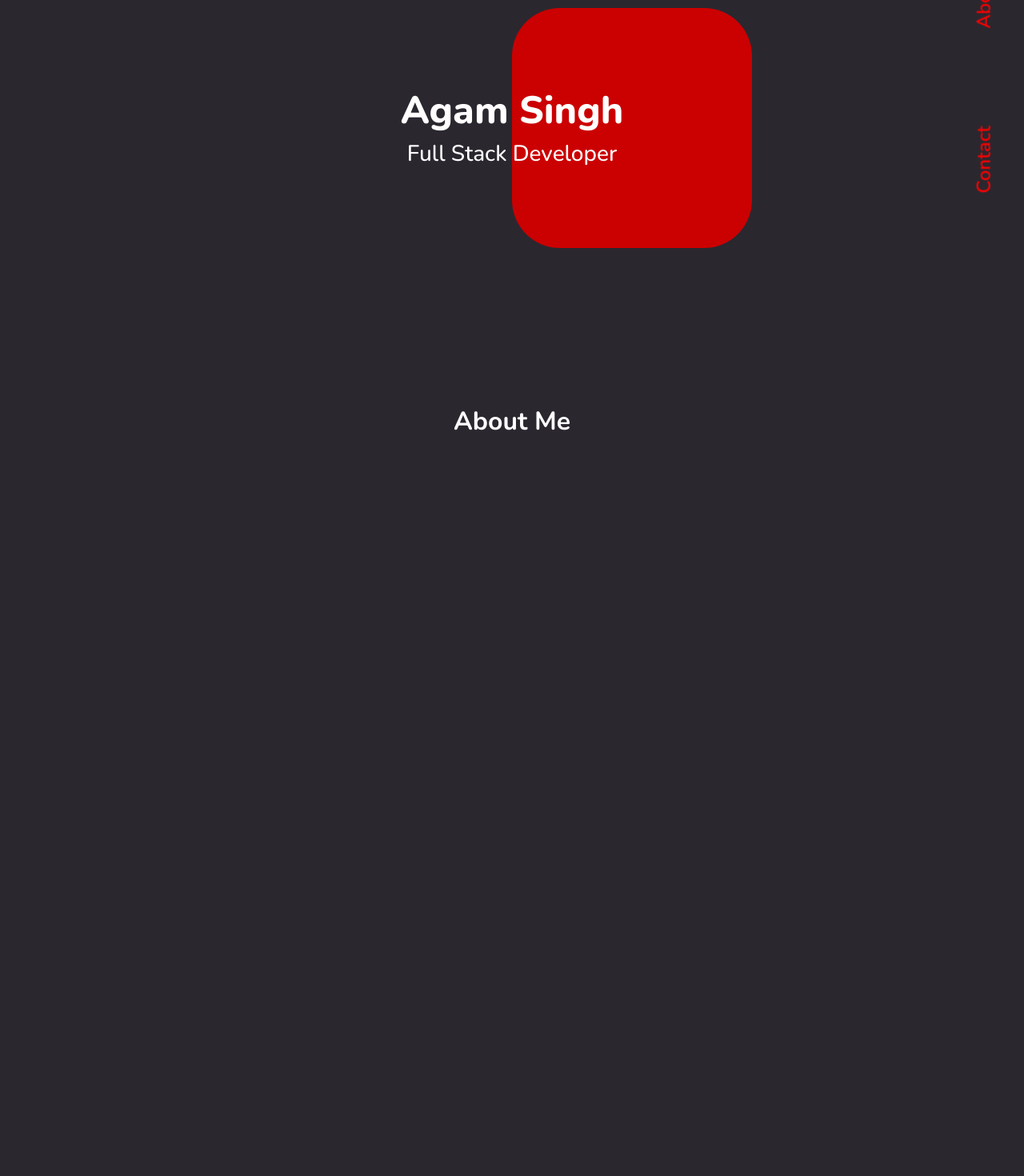
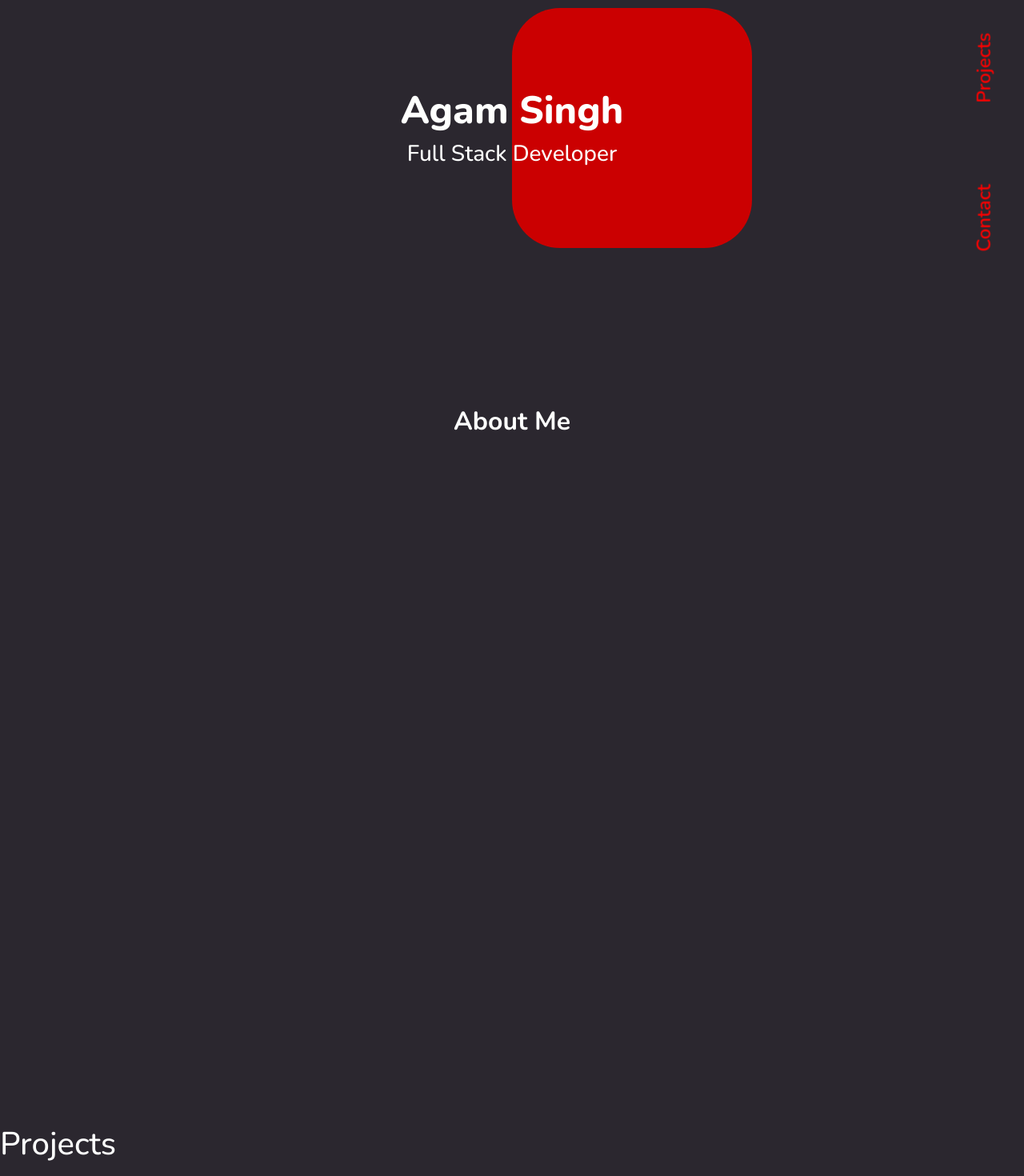
Before and after one commit to Agam-S/portfolio-new, a React (Vite) app: page / in a window 1280 px wide. Shown: the part 340-1810 px from the top of the page at 80% size. Before the commit the page ends 1746 px from the top, so only its background shows below. Built offline with nearby package versions, Linux system fonts and the light colour scheme.

Commit message:
projects added

```diff
--- a/src/App.jsx
+++ b/src/App.jsx
@@ -3,6 +3,7 @@ import Home from "./pages/Home/Home";
 import Cursor from "./components/Cursor/Cursor";
 import Nav from "./components/Nav/Nav";
 import AboutMe from "./pages/AboutMe/AboutMe";
+import Projects from "./pages/Projects/Projects";
 
 function App() {
   return (
@@ -12,6 +13,7 @@ function App() {
 
       <Home />
       <AboutMe />
+      <Projects />
     </>
   );
 }
--- a/src/components/Nav/Nav.jsx
+++ b/src/components/Nav/Nav.jsx
@@ -3,7 +3,7 @@ import { motion } from "framer-motion";
 import { Link } from "react-scroll";
 import "./Nav.scss";
 
-const sections = ["Home", "AboutMe", "Contact"];
+const sections = ["Home", "AboutMe", "Projects", "Contact"];
 
 const Nav = () => {
   const [selectedSection, setSelectedSection] = useState(null);
--- a/src/components/Nav/Nav.scss
+++ b/src/components/Nav/Nav.scss
@@ -17,7 +17,6 @@
   align-items: center;
   justify-content: center;
   font-size: x-large;
-  padding: 10px;
 }
 .label:hover {
   border-top: 1px solid var(--highlight-red);
--- a/src/pages/AboutMe/AboutMe.jsx
+++ b/src/pages/AboutMe/AboutMe.jsx
@@ -206,7 +206,7 @@ const AboutMe = () => {
         <motion.p className="textAboutMe">
           Hey! I am Agam. I am a full-stack developer. <br></br>
           <br></br>I specialise in the backend and web appliaction development.
-          Currently, I have 4 years of experience with web development.{" "}
+          Currently, I have 3 years of experience with web development.{" "}
           <br></br>
           <br></br>I have created several full-stack applications both for
           personal projects and as part of a team.<br></br>
--- /dev/null
+++ b/src/pages/Projects/Projects.css
@@ -0,0 +1,3 @@
+.projects {
+  height: 100dvh;
+}
--- /dev/null
+++ b/src/pages/Projects/Projects.jsx
@@ -0,0 +1,12 @@
+import "./Projects.css";
+
+const Projects = () => {
+  return (
+    <>
+      <div className="projects">
+        <div className="h1">Projects</div>
+      </div>
+    </>
+  );
+};
+export default Projects;
```
